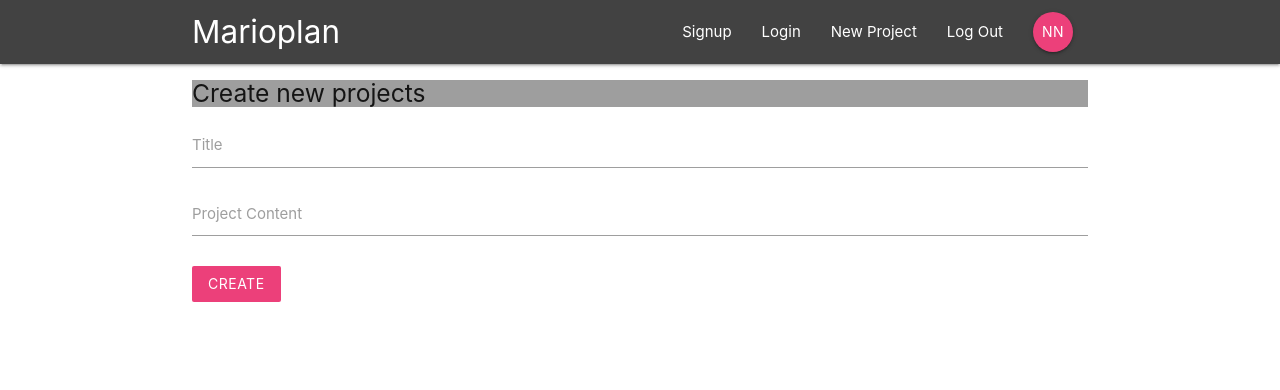
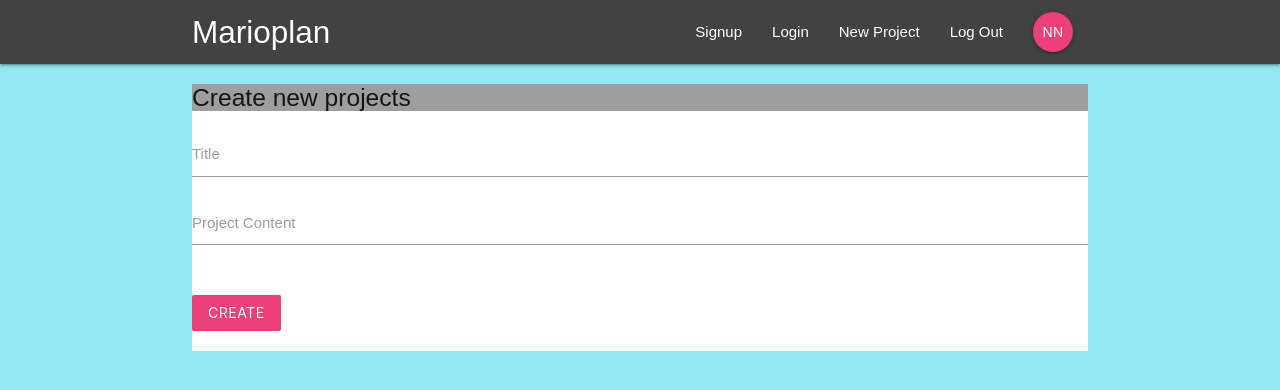
Before and after one commit to Brainketunze/React_Redux_fierbase-App, a React (Create React App) app: page /create in a window 1280 px wide. Shown: the top 390 px of the page. Built offline with nearby package versions, Linux system fonts and the light colour scheme.

Commit message:
lession-10

```diff
--- a/src/components/layout/SignedInLinks.js
+++ b/src/components/layout/SignedInLinks.js
@@ -4,7 +4,7 @@
 const SignedInLinks= () => {
     return (
    <ul className="right">
-       <li><NavLink to='/'>New Project</NavLink></li>
+       <li><NavLink to='/create'>New Project</NavLink></li>
        <li><NavLink to='/'>Log Out</NavLink></li>
        <li><NavLink to='/' className='btn btn-floating pink lighten-1'>NN</NavLink></li>
    </ul>
--- a/src/components/layout/SignedOutLinks.js
+++ b/src/components/layout/SignedOutLinks.js
@@ -4,8 +4,8 @@
 const SignedOutLinks= () => {
     return (
    <ul className="right">
-       <li><NavLink to='/'>Signup</NavLink></li>
-       <li><NavLink to='/'>Login</NavLink></li>
+       <li><NavLink to='/signup'>Signup</NavLink></li>
+       <li><NavLink to='/signin'>Login</NavLink></li>
    </ul>
   )
 }
--- a/src/index.css
+++ b/src/index.css
@@ -1,13 +1,24 @@
 body {
   margin: 0;
-  font-family: -apple-system, BlinkMacSystemFont, 'Segoe UI', 'Roboto', 'Oxygen',
-    'Ubuntu', 'Cantarell', 'Fira Sans', 'Droid Sans', 'Helvetica Neue',
-    sans-serif;
-  -webkit-font-smoothing: antialiased;
-  -moz-osx-font-smoothing: grayscale;
+  padding: 0;
+  font-family: sans-serif;
+  background: ur('/img/mario-bg.png') no-repeat;
+  background-size:100%;
+  background-position:bottom;
+  background-color: #95e8f3;
+  min-height: 100%;
 }
-
-code {
-  font-family: source-code-pro, Menlo, Monaco, Consolas, 'Courier New',
-    monospace;
+form {
+  padding: 20;
+  margin: 20px 0;
 }
+form button, form h5 {
+  margin: 20px 0;
+}
+input[type=text]:not(.browser-default):focus:not([readonly]),
+input[type=email]:not(.browser-default):focus:not([readonly]),
+input[type=password]:not(.browser-default):focus:not([readonly]),
+textarea.materialize-textarea:focus:not([readonly]){
+  border-color: #ec407a;
+  box-shadow: none;
+}
```
Also changed, not shown: public/img/mario-bg.png (added), src/img/mario-bg.png (added).
